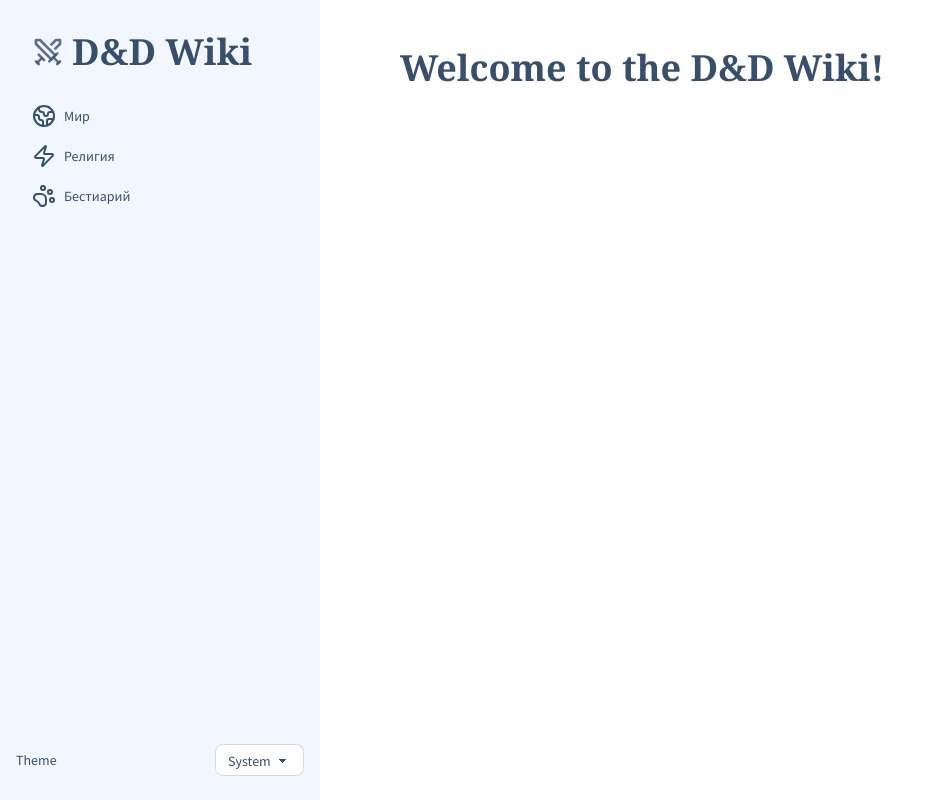
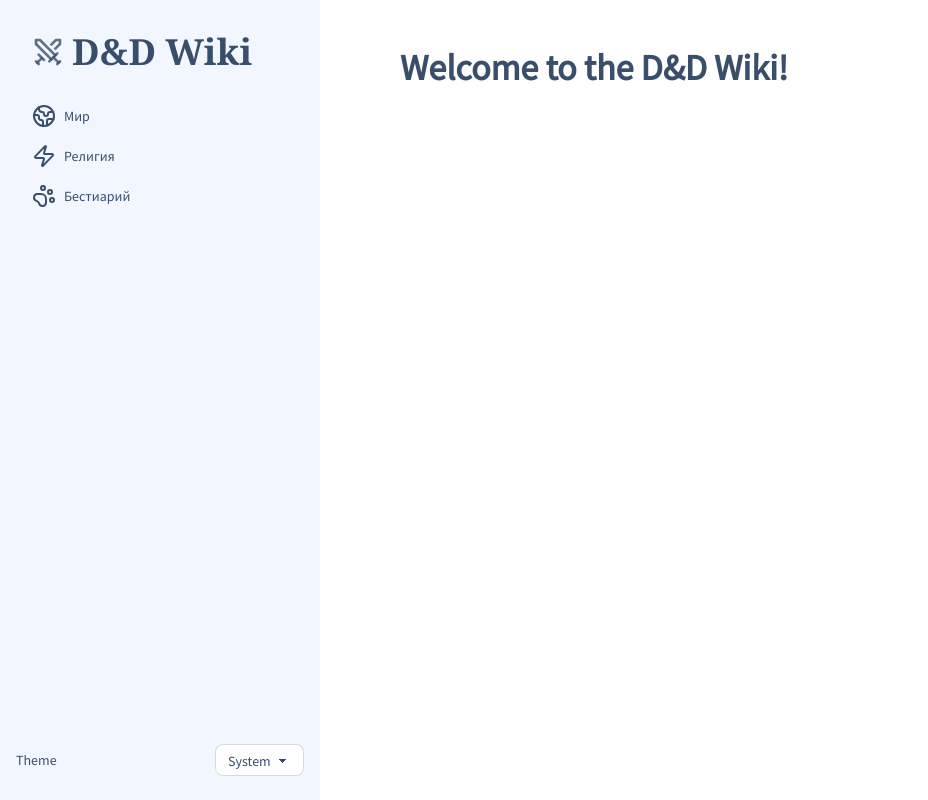
Before and after one commit to antonbubel/dndworld, an Astro site: page / in a window 1280 px wide. Shown: the whole page, without its empty margins (0-928 px from the left). Built offline with nearby package versions, Linux system fonts and the light colour scheme; Astro itself is replaced by a stand-in of ours; a web font is replaced by a local one.

Commit message:
Don't use serif font for headings

```diff
--- a/src/layouts/Layout.astro
+++ b/src/layouts/Layout.astro
@@ -43,7 +43,7 @@
 
   <body class="relative w-screen min-h-screen">
     <Drawer>
-      <main class="py-12 container prose prose-headings:font-serif prose-a:no-underline">
+      <main class="py-12 container prose prose-a:no-underline">
         <slot />
       </main>
     </Drawer>
```
Also changed, not shown: 1 other file.
